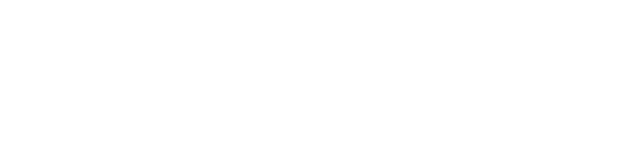
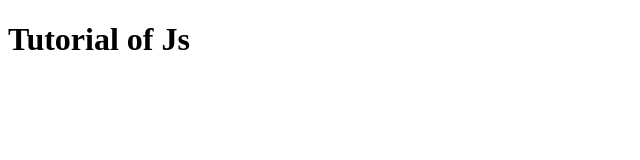
Before and after one commit to Abdimuminov-Ramazon-UZ/FullFrontendCourse, a plain HTML site: page JavascriptTutorial(by Samar Badriddinov))/index.html in a window 1280 px wide. Shown: the whole page, without its empty margins (0-640 px from the left). Drawn offline with Linux system fonts and the light colour scheme.

Commit message:
Tutorial

```diff
--- a/JavascriptTutorial(by Samar Badriddinov))/index.html
+++ b/JavascriptTutorial(by Samar Badriddinov))/index.html
@@ -1,6 +1,5 @@
 <!DOCTYPE html>
 <html lang="en">
-
   <head>
     <meta charset="UTF-8" />
     <meta name="viewport" content="width=device-width, initial-scale=1.0" />
@@ -9,7 +8,7 @@
   </head>
 
   <body>
+    <h1>Tutorial of Js</h1>
     <script async src="./index.js"></script>
   </body>
-
 </html>
```
Also changed, not shown: JavascriptTutorial(by Samar Badriddinov))/index.js (+8 -5 lines). Lines whose indentation alone changed are shown as unchanged.
